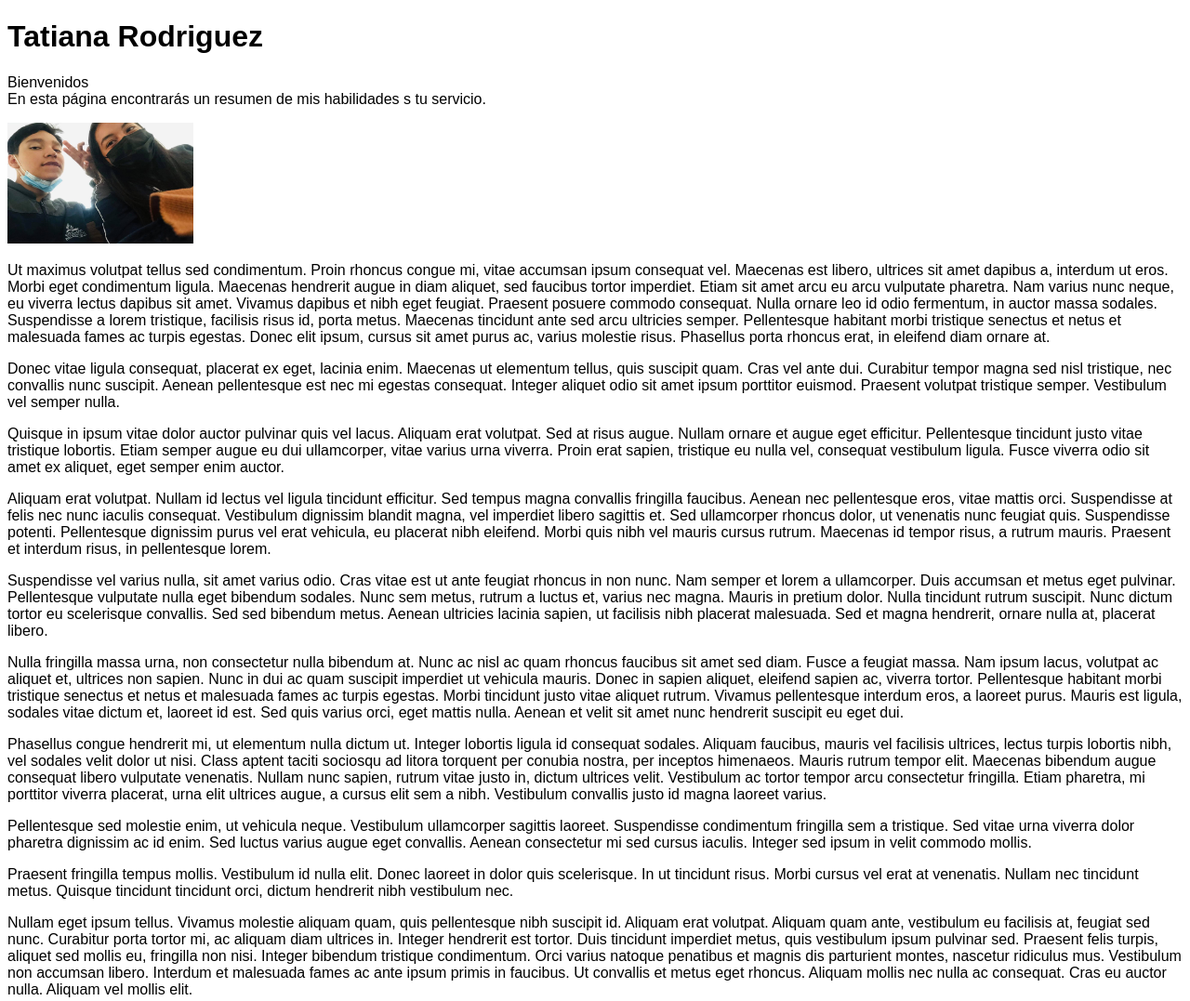
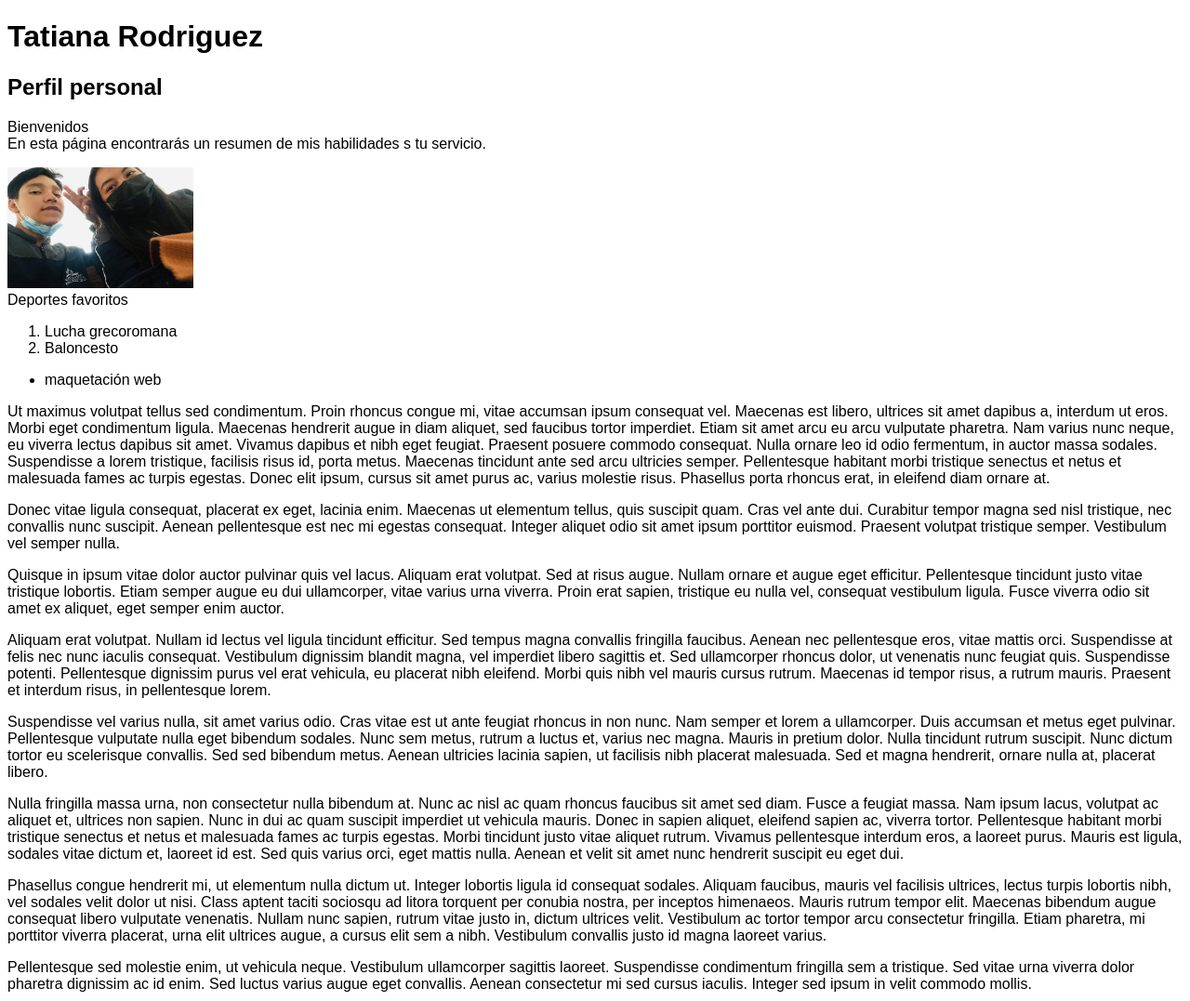
Before and after one commit to melanie1234568/Codigo-Octavo--sistemas-, a plain HTML site: page Melanie Patiño 8 Html/index.html in a window 1280 px wide. Shown: the top 1077 px of the page at 93% size. Drawn offline with Linux system fonts and the light colour scheme.

Commit message:
nueva etiqueta

```diff
--- a/Melanie Patiño 8 Html/index.html
+++ b/Melanie Patiño 8 Html/index.html
@@ -10,9 +10,15 @@
         </style>
     </head>
     <body>
-        <h1>
-            Tatiana Rodriguez
-        </h1>
+        <header>
+            <h1>
+                Tatiana Rodriguez
+            </h1>
+            <h2>
+                Perfil personal
+            </h2>
+        </header>
+
         <p>
             Bienvenidos
             <br>
@@ -22,6 +28,21 @@
         <a href="perfil.html">
             <img src="Mela.jpg" alt="Estudiante Tecnologia c.e.a">
         </a>
+        <br>
+        Deportes favoritos
+        <ol>
+            <li>
+                Lucha grecoromana
+            </li>
+            <li>
+                Baloncesto
+            </li>
+        </ol>
+        <ul>
+            <li>
+                maquetación web
+            </li>
+        </ul>
         <p>
             Ut maximus volutpat tellus sed condimentum. Proin rhoncus congue mi, vitae accumsan ipsum consequat vel. Maecenas est libero, ultrices sit amet dapibus a, interdum ut eros. Morbi eget condimentum ligula. Maecenas hendrerit augue in diam aliquet, sed faucibus tortor imperdiet. Etiam sit amet arcu eu arcu vulputate pharetra. Nam varius nunc neque, eu viverra lectus dapibus sit amet. Vivamus dapibus et nibh eget feugiat. Praesent posuere commodo consequat. Nulla ornare leo id odio fermentum, in auctor massa sodales. Suspendisse a lorem tristique, facilisis risus id, porta metus. Maecenas tincidunt ante sed arcu ultricies semper. Pellentesque habitant morbi tristique senectus et netus et malesuada fames ac turpis egestas. Donec elit ipsum, cursus sit amet purus ac, varius molestie risus. Phasellus porta rhoncus erat, in eleifend diam ornare at.
         </p>
@@ -97,5 +118,12 @@
         <p>
             Fusce aliquam aliquet efficitur. Etiam odio augue, hendrerit rutrum ipsum in, interdum porta ante. Donec aliquet eu turpis sit amet blandit. Suspendisse porttitor, leo eu congue pulvinar, ligula est interdum lectus, et varius enim nibh in felis. Class aptent taciti sociosqu ad litora torquent per conubia nostra, per inceptos himenaeos. Pellentesque auctor, ligula et tempor vestibulum, augue elit aliquet tortor, in laoreet sem leo vel nunc. Nulla varius turpis sed sapien mattis rhoncus. Phasellus suscipit faucibus tristique. Suspendisse potenti. Aliquam diam lectus, posuere in dapibus ut, convallis vel magna. Donec ultrices dignissim posuere. Nullam ac condimentum massa, ut aliquet dui. Ut quis volutpat risus.
         </p>
+        <footer>
+            email:melanie.patino@cea.edu.com
+            <br>
+            Celular:3182669618
+            <br>
+            Direccion: CEA Sede Cambulos
+        </footer>
      </body>
 </html>
```
